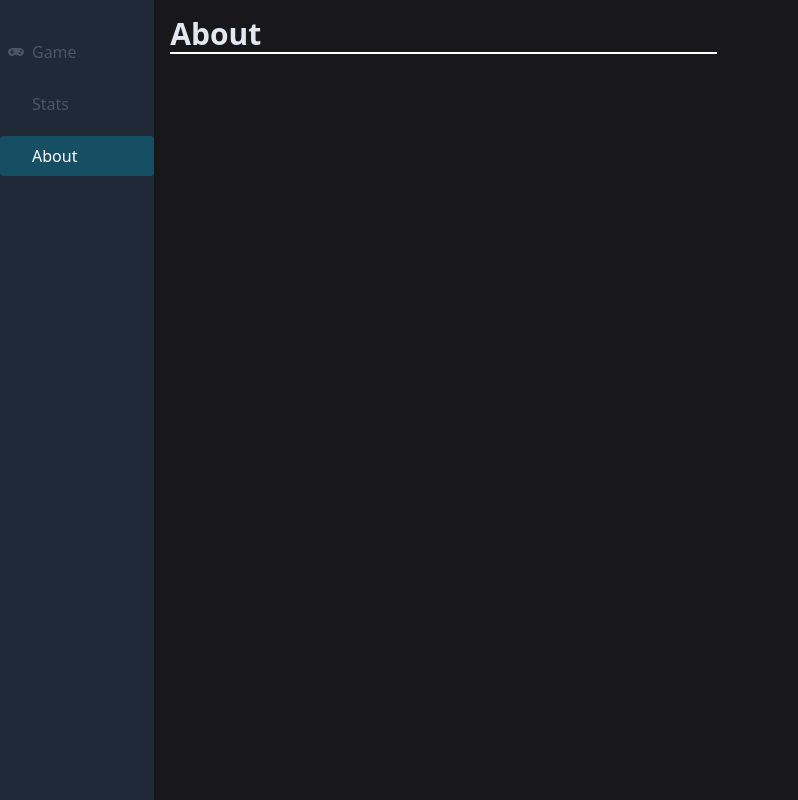
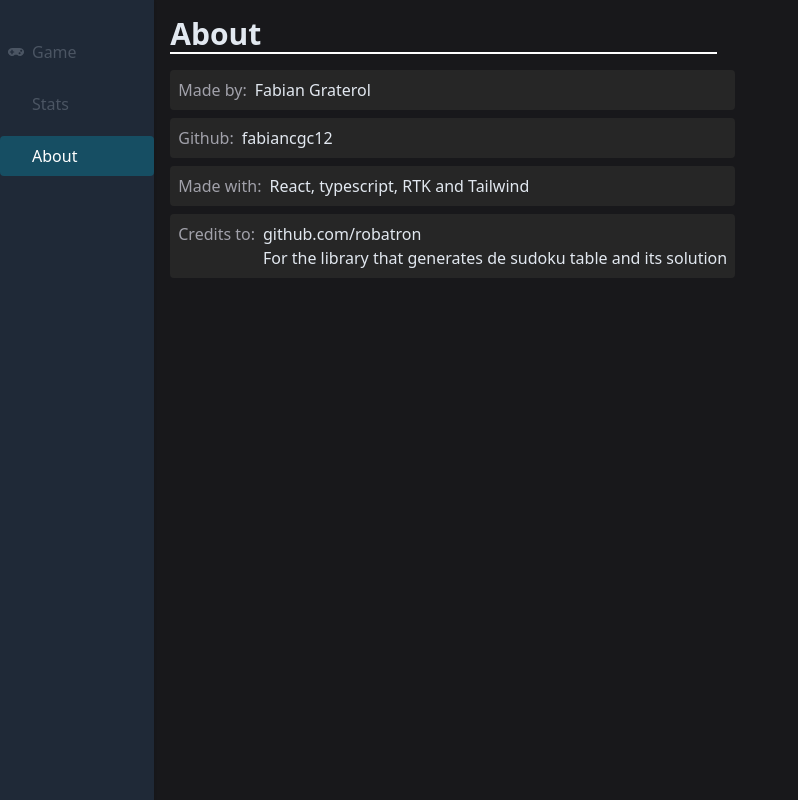
Before and after one commit to fabiancgc12/react-sudoku, a React (Vite) app: page /about in a window 1280 px wide. Shown: the whole page, without its empty margins (0-798 px from the left). Built offline with nearby package versions, Linux system fonts and the light colour scheme; some icons are missing.

Commit message:
creating about page

```diff
--- a/src/pages/aboutPage/AboutPage.tsx
+++ b/src/pages/aboutPage/AboutPage.tsx
@@ -1,12 +1,36 @@
-import {GameTable} from "@/components/table/GameTable";
-import {Controls} from "@/components/control/Controls";
-import {WinModalMessage} from "@/components/modals/WinModalMessage";
-import React from "react";
+import React, {ReactNode} from "react";
 
 export function AboutPage(){
     return (
         <div>
             <h1 className="font-bold text-slate-200 text-3xl border-b-2 border-white mb-4 w-2/4">About</h1>
+            <section className="w-full md:w-1/3 min-w-fit max-w-lg flex flex-col gap-2">
+                <DataLabel label={"Made by"} info={"Fabian Graterol"}/>
+                <DataLabel label={"Github"} info={
+                    <a href="https://github.com/fabiancgc12" target="blank">fabiancgc12</a>
+                }/>
+                <DataLabel label={"Made with"} info="React, typescript, RTK and Tailwind"/>
+                <DataLabel label={"Credits to"} info={
+                    <span>
+                        <a href="https://github.com/robatron/sudoku.js" target="_blank">github.com/robatron</a>
+                        <p>For the library that generates de sudoku table and its solution</p>
+                    </span>
+                }/>
+            </section>
         </div>
     )
 }
+
+type DataLabelProp = {
+    label:string,
+    info:ReactNode
+}
+
+function DataLabel({label,info}:DataLabelProp){
+    return (
+        <div className="rounded bg-neutral-800 p-2 flex gap-2 flex">
+            <span className="text-zinc-400 min-w-fit">{label}: </span>
+            <span className="text-slate-200">{info}</span>
+        </div>
+    )
+}
```
